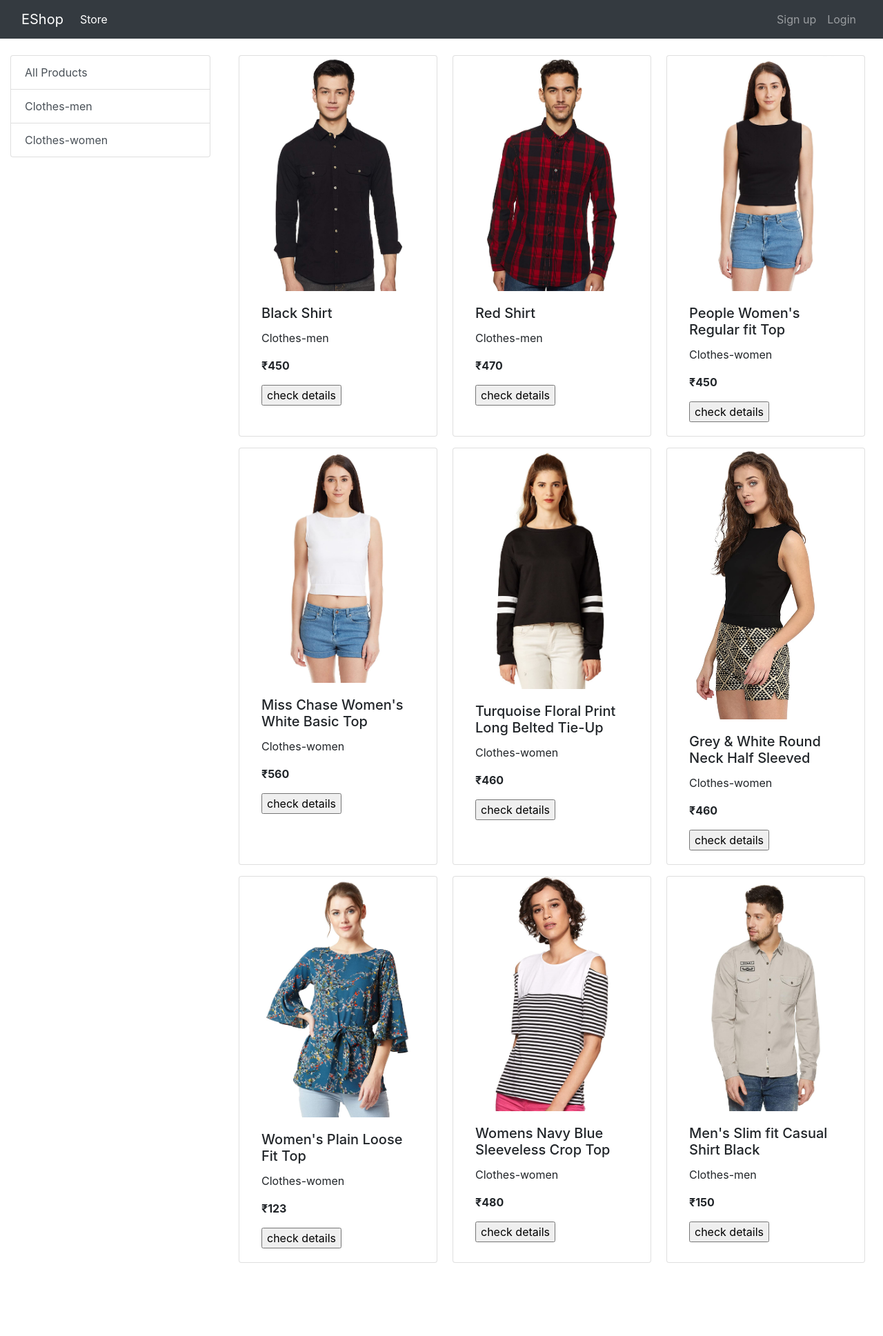
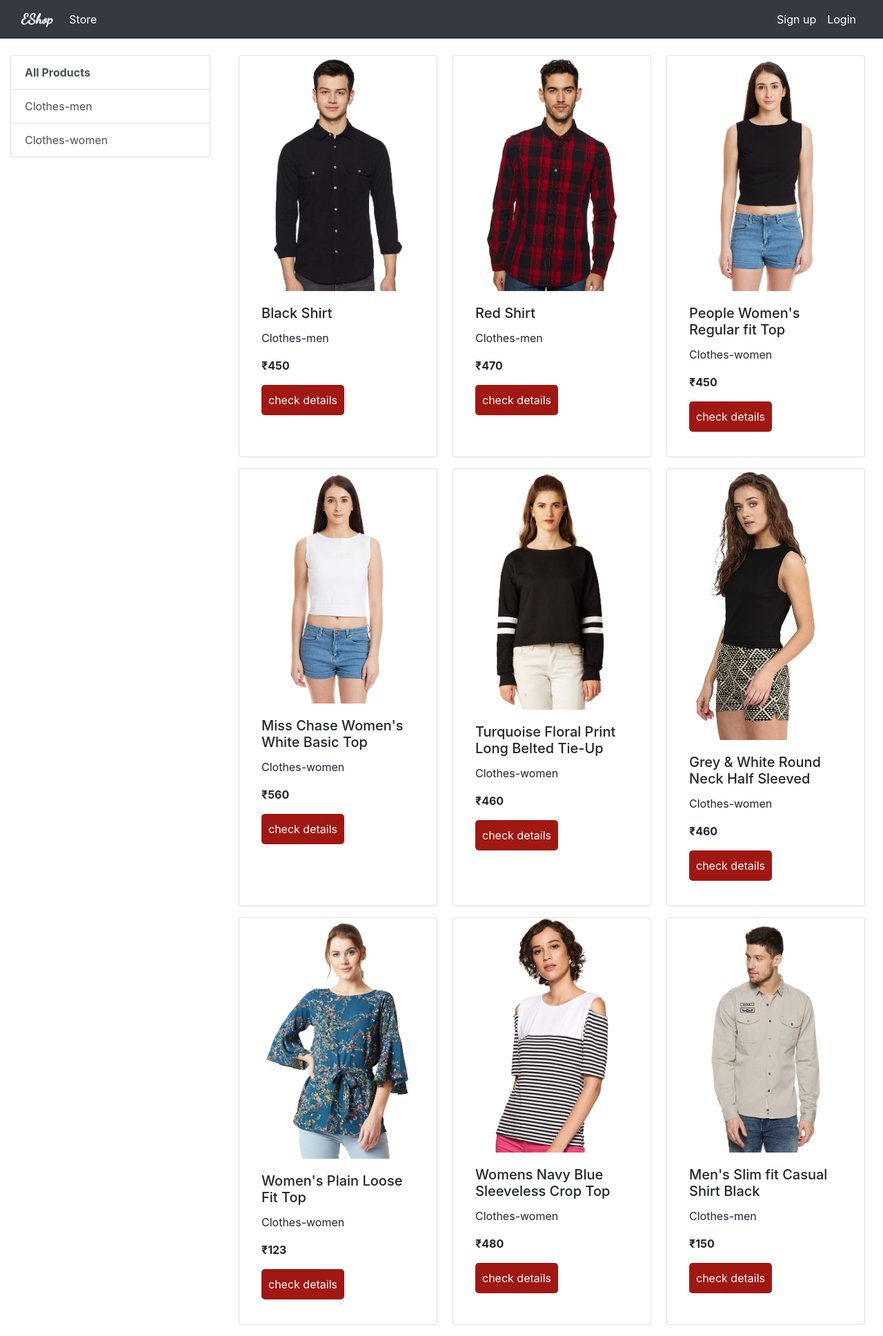
Before and after one commit to jatinraheja/Eshop, a Django app: page / in a window 1280 px wide. Shown: the whole page at 69% size. Before the commit the page ends 1831 px from the top, so only its background shows below. Run offline with Django 3.2, Linux system fonts and the light colour scheme; data comes from the database, SQL or seed files in the repository; both versions use the stored data as it was after the commit; some libraries are stand-ins or nearby versions.

Commit message:
front end changes done and changes done in cart

```diff
--- a/store/models/cart.py
+++ b/store/models/cart.py
@@ -8,8 +8,8 @@
     size = models.IntegerField(default=0)
 
     @staticmethod
-    def get_cart_by_product(product,user_id):
-        cart = Cart.objects.filter(product=product,user=user_id)
+    def get_cart_by_product(product,user_id,size):
+        cart = Cart.objects.filter(product=product,user=user_id,size=size)
         if cart:
             return cart[0]
         else:
@@ -20,8 +20,8 @@
         return Cart.objects.filter(user = user_id)
 
     @staticmethod
-    def get_product_quantity_by_product(product,user_id):
-        cart = Cart.objects.filter(product=product,user=user_id)
+    def get_product_quantity_by_product(product,user_id,size= size):
+        cart = Cart.objects.filter(product=product,user=user_id,size=size)
         if cart:
             print(f'cart quantity {cart[0].get_quantity()}')
             return cart[0].get_quantity()
@@ -29,8 +29,8 @@
             return None
 
     @staticmethod
-    def delete_by_product(product,user_id):
-        Cart.objects.filter(product=product,user=user_id).delete()
+    def delete_by_product(product,user_id,size):
+        Cart.objects.filter(product=product,user=user_id,size=size).delete()
 
     @staticmethod
     def delete_by_id(cart_id):
--- /dev/null
+++ b/store/static/base.css
@@ -0,0 +1,8 @@
+.navbar_links{
+color: white
+}
+.logo{
+font-family: 'Dancing Script', cursive;
+font-weight: bold;
+
+}
--- /dev/null
+++ b/store/static/index.css
@@ -0,0 +1,22 @@
+.btn1{
+background-color: rgb(161, 23, 18);
+padding: 10px;
+border: none;
+color: white;
+border-radius: 5px;
+}
+.filters{
+    background-color: rgb(120, 52, 184);
+    color: white;
+    border:none;
+    padding: 15px 25px;
+    font-weight: bold;
+
+}
+.filters2{
+    background-color: rgb(120, 52, 184);
+    color: white;
+    border:none;
+    padding: 15px 15px;
+    font-weight: bold;
+}
--- a/store/templates/base.html
+++ b/store/templates/base.html
@@ -1,3 +1,7 @@
+{% load static %}
+<link rel="preconnect" href="https://fonts.gstatic.com">
+<link href="https://fonts.googleapis.com/css2?family=Dancing+Script&display=swap" rel="stylesheet">
+<link rel="stylesheet"  href="{%  static  'base.css'  %}">
 <!doctype html>
 <html lang="en">
   <head>
@@ -13,7 +17,7 @@
   <body>
    <nav class="navbar navbar-expand-lg navbar-dark bg-dark">
   <div class="container-fluid">
-    <a class="navbar-brand" href="#">EShop</a>
+    <a class="navbar-brand logo" href="#">EShop</a>
     <button class="navbar-toggler" type="button" data-bs-toggle="collapse" data-bs-target="#navbarSupportedContent" aria-controls="navbarSupportedContent" aria-expanded="false" aria-label="Toggle navigation">
       <span class="navbar-toggler-icon"></span>
     </button>
@@ -27,25 +31,25 @@
       <ul class="navbar-nav d-flex">
         {% if request.session.customer_id %}
         <li class="nav-item">
-          <a class="nav-link" href="/profile">My Profile</a>
+          <a class="nav-link active" href="/profile">My Profile</a>
         </li>
         <li class="nav-item">
-          <a class="nav-link" href="/cart">Cart
+          <a class="nav-link active" href="/cart">Cart
           <span class="badge badge-info">{% block cart_length %}{% endblock cart_length %}</span>
           </a>
         </li>
         <li class="nav-item">
-          <a class="nav-link" href="/orders">Orders</a>
+          <a class="nav-link active" href="/orders">Orders</a>
         </li>
         <li class="nav-item">
-          <a class="nav-link" href="/logout">Logout</a>
+          <a class="nav-link active" href="/logout">Logout</a>
         </li>
       {% else %}
         <li class="nav-item">
-          <a class="nav-link" href="/signup">Sign up</a>
+          <a class="nav-link active" href="/signup">Sign up</a>
         </li>
         <li class="nav-item">
-          <a class="nav-link" href="/login">Login</a>
+          <a class="nav-link active" href="/login">Login</a>
         </li>
        {% endif %}
       </ul>
--- a/store/templates/cart.html
+++ b/store/templates/cart.html
@@ -1,5 +1,6 @@
 {% extends 'base.html' %}
 {% block title %} Cart {% endblock title %}
+{% block cart_length %}{{cart_size}}{% endblock cart_length %}
 {% load cart %}
 {% load custom_filter %}
 {% block content %}
@@ -15,6 +16,7 @@
              <th>Product</th>
              <th>Product Name</th>
              <th>Quantity</th>
+             <th>Size</th>
              <th>Price</th>
              <th>Total</th>
          </tr>
@@ -25,7 +27,7 @@
              <td>{{forloop.counter}}</td>
              <td colspan="2"><img class="rounded-circle" src="{{cart.product.image.url}}" width="150" /></td>
              <td>{{cart.product.name}}</td>
-             {% comment %} <td>{{cart.quantity}} {% endcomment %}
+
              <td>
     <div class="row no-gutters">
     <form action="#{{cart.id}}" method="POST" class="col-2">
@@ -43,6 +45,7 @@
   </div>
 
              </td>
+             <td>{{cart.size}}</td>
              <td>{{cart.product.price|currency_symbol}}</td>
              <td><p>{{cart.product|product_total_price:request.user.id}}</p>
               <form action="{% url 'cart' %}" method="post">
--- a/store/templates/index.html
+++ b/store/templates/index.html
@@ -4,10 +4,12 @@
 {% load cart %}
 {% load custom_filter %}
 {% block content %}
+{% load static %}
+<link rel="stylesheet"  href="{%  static  'index.css'  %}">
 <div class="row mx-auto mt-4">
   <div class="col-lg-3">
    <div class="list-group">
-        <a href="/" class="list-group-item list-group-item-action">All Products</a>
+        <a href="/" class="filters list-group-item list-group-item-action">All Products</a>
      {% for category in categories %}
      <a href="/?category={{category.id}}" class="list-group-item list-group-item-action">{{category.name}}</a>
      {% endfor %}
@@ -21,42 +23,15 @@
   <div class="card-body">
     <h5 class="card-title">{{product.name}}</h5>
     <p class="card-text">{{product.category.name}}</p>
-    <p class="card-teproduct_detailsproduct_detailsxt"><b>{{product.price|currency_symbol}}</b></p>
+    <p class="card-text"><b>{{product.price|currency_symbol}}</b></p>
     <form action="product_details" method="get">
       <input hidden type="text" value="{{product.id}}" name="product_id">
-      <p class="card-text"><input type="submit" value="check details"></p>
+      <button class="btn1" type="submit" value="">check details</button>
     </form>
   </div>
-
-<!--   <div class="card-footer p-0 no-gutters">-->
-<!--  {% if product|is_in_cart:request.user.id %}-->
-<!--     <div class="row no-gutters">-->
-<!--    <form action="/#{{product.id}}" method="POST" class="col-2">-->
-<!--      {% csrf_token %}-->
-<!--      <input hidden type="text" class="form-control" name="product" value={{product.id}} placeholder="">-->
-<!--      <input hidden type="text" class="form-control" name="remove" value="True" placeholder="">-->
-<!--      <input type="submit" value="-" class="btn btn-block btn-secondary col"/>-->
-<!--    </form>-->
-<!--    <div class="text-center col">{{product|cart_quantity:request.user.id}} in cart </div>-->
-<!--    <form action="/#{{product.id}}" method="POST" class="col-2">-->
-<!--      {% csrf_token %}-->
-<!--      <input hidden type="text" class="form-control" name="product" value={{product.id}} placeholder="">-->
-<!--      <input type="submit" value="+" class="btn btn-block btn-secondary col"/>-->
-<!--    </form>  -->
-<!--  </div>-->
-<!--  {% else %}-->
-<!--  <form action="/#{{product.id}}" method="POST" class="">-->
-<!--    {% csrf_token %}-->
-<!--    <input hidden type="text" class="form-control" name="product" value={{product.id}} placeholder="">-->
-<!--    <input type="submit" class="float-right btn btn-light form-control" value="Add to Cart">-->
-<!--  </form>-->
-<!--  {% endif %}-->
-<!--   </div>-->
   </div>
 {% endfor %}
 </div>
 </div>
 </div>
-
 {% endblock content %}
-</html>
--- a/store/templates/orders.html
+++ b/store/templates/orders.html
@@ -1,5 +1,6 @@
 {% extends 'base.html' %}
 {% block title %} Cart {% endblock title %}
+{% block cart_length %}{{cart_size}}{% endblock cart_length %}
 {% load cart %}
 {% load custom_filter %}
 {% block content %}
--- a/store/templates/profile.html
+++ b/store/templates/profile.html
@@ -1,4 +1,5 @@
 {% extends 'base.html' %}
+{% block cart_length %}{{cart_size}}{% endblock cart_length %}
 {% block title %} My Profile {% endblock title %}
 {% load cart %}
 {% load custom_filter %}
--- a/store/views2/home.py
+++ b/store/views2/home.py
@@ -18,38 +18,37 @@
         data['cart_size'] = len(cart_size)
         return render(request, "index.html", data)
 
-    def post(self,request):
-        product = request.POST.get('product')
-        product_data = Product.get_product_by_id(product)
-        cart2 = Cart.get_cart_by_product(product_data,request.user.id)
-        remove = request.POST.get('remove')
-        size = request.POST.get('size')
-        if cart2:
-            quantity2 = Cart.get_product_quantity_by_product(product_data,request.user.id)
-            print(f'Quantity2 {quantity2}')
-            if quantity2:
-                if remove:
-                    if quantity2 == 1:
-                        Cart.delete_by_product(product_data,request.user.id)
-                        return redirect('/')
-                    else:
-                        quantity2 = quantity2 - 1
-                else:
-                    quantity2 = quantity2 + 1
-            else:
-                quantity2 = 1
-
-            Cart.update_product_quantity_in_cart(cart2, quantity2)
-
-        else:
-            user = User.objects.get(email=request.user.email)
-            if size:
-                cart_object = Cart(user=user,product=product_data, quantity=1,size=size)
-                cart_object.save()
-                return redirect('cart')
-            else:
-                cart_object = Cart(user=user,product=product_data, quantity=1)
-            cart_object.save()
-
-
-        return redirect('/')
+    # def post(self,request):
+    #     product = request.POST.get('product')
+    #     product_data = Product.get_product_by_id(product)
+    #     cart2 = Cart.get_cart_by_product(product_data,request.user.id)
+    #     remove = request.POST.get('remove')
+    #     size = request.POST.get('size')
+    #     if cart2:
+    #         quantity2 = Cart.get_product_quantity_by_product(product_data,request.user.id)
+    #         if quantity2:
+    #             if remove:
+    #                 if quantity2 == 1:
+    #                     Cart.delete_by_product(product_data,request.user.id)
+    #                     return redirect('/')
+    #                 else:
+    #                     quantity2 = quantity2 - 1
+    #             else:
+    #                 quantity2 = quantity2 + 1
+    #         else:
+    #             quantity2 = 1
+    #
+    #         Cart.update_product_quantity_in_cart(cart2, quantity2)
+    #
+    #     else:
+    #         user = User.objects.get(email=request.user.email)
+    #         if size:
+    #             cart_object = Cart(user=user,product=product_data, quantity=1,size=size)
+    #             cart_object.save()
+    #             return redirect('cart')
+    #         else:
+    #             cart_object = Cart(user=user,product=product_data, quantity=1)
+    #         cart_object.save()
+    #
+    #
+    #     return redirect('/')
--- a/store/views2/login.py
+++ b/store/views2/login.py
@@ -1,7 +1,5 @@
 from django.views import View
 from django.shortcuts import render, redirect
-from store.models import Customer
-from django.contrib.auth.hashers import check_password
 from django.contrib.auth.models import User, auth
 from django.contrib import messages
 
@@ -14,7 +12,6 @@
         error_message = None
         email = request.POST['email']
         password = request.POST['password']
-        # customer = Customer.get_customer_by_email(email)
         user = User.objects.get(email=email)
         user = auth.authenticate(username=user.username, password=password)
         if user:
--- a/store/views2/orders.py
+++ b/store/views2/orders.py
@@ -2,8 +2,10 @@
 from django.shortcuts import render
 from store.models.order import Order
 from store.models.customer import Customer
+from store.models.cart import Cart
 class OrderView(View):
     def get(self,request):
         customer = Customer.objects.get(user=request.user)
         orders = Order.get_orders_by_customer(customer)
-        return render(request,'orders.html',{'orders':orders})
+        cart_size = Cart.get_all_products_by_user(request.user.id)
+        return render(request,'orders.html',{'orders':orders,'cart_size':len(cart_size)})
```
Also changed, not shown: EShop/settings.py (+6 -4 lines), store/static/product_details.css (added, +18 -0 lines), store/templates/product_details.html (+10 -24 lines), store/views2/cart.py (+2 -5 lines), store/views2/edit_profile.py (+9 -9 lines), store/views2/product_details.py (+13 -7 lines), store/views2/profile.py (+3 -4 lines), db.sqlite3, store/static/__init__.py (added).
